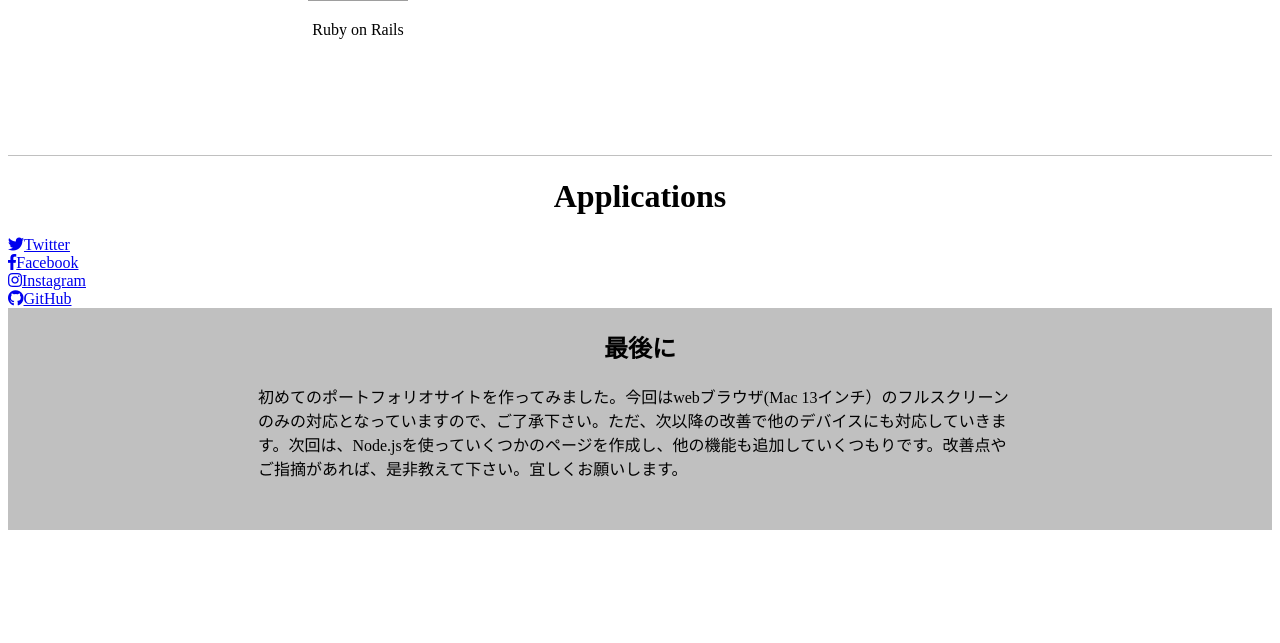
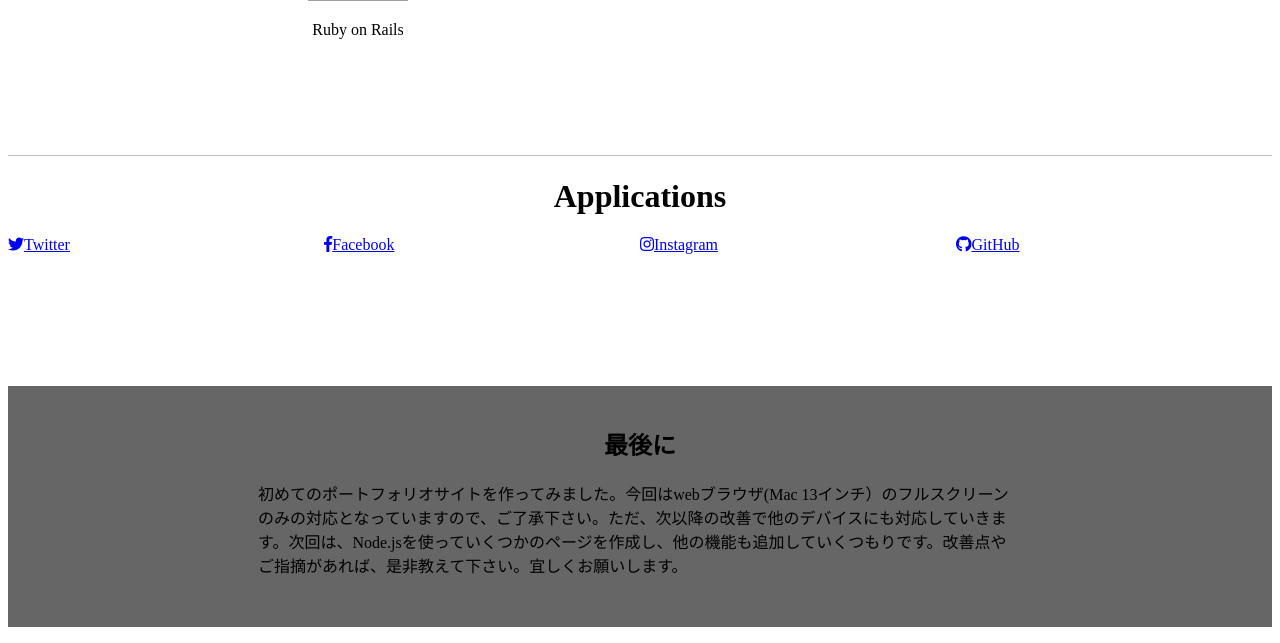
Before and after one commit to takattty/MyPortfolioSite-1, a PHP site: page / in a window 1280 px wide. Shown: the part 1493-2136 px from the top of the page. Before the commit the page ends 2023 px from the top, so only its background shows below. Run offline with PHP 8.4, Linux system fonts and the light colour scheme; some libraries are stand-ins or nearby versions; grey boxes are pictures that could not be loaded.

Commit message:
css変更

```diff
--- a/index.css
+++ b/index.css
@@ -55,10 +55,6 @@
     text-align: center;
 }
 
-.applications {
-    margin-top: 100px;
-}
-
 .lang {
     display: inline-block;
     text-align: center;
@@ -77,10 +73,18 @@
 
 .applications {
     border-top: 1px solid #C0C0C0;
+    margin-top: 100px;
+    padding-bottom: 100px;
+}
+
+.application {
+    float: left;
+    width: 25%;
 }
 
 .comment {
     background-size: cover;
-    border-top: 1px solid #C0C0C0;
-    background-color: #C0C0C0;
+    margin-top: 50px;
+    padding-top: 20px;
+    background-color: #666666;
 }
--- a/index.html
+++ b/index.html
@@ -106,8 +106,7 @@
                     <div class="applications">
                         <h1 id="app">Applications</h1>
                         <div class="application">
-                            <div class="application-icon">
-                            </div>
+                            <div class="application-icon"></div>
                             <a href="https://twitter.com/R9rT9t" class="application-link" target="_blank"><i class="fab fa-twitter"></i>Twitter</a>
                         </div>
                         <div class="application">
```
